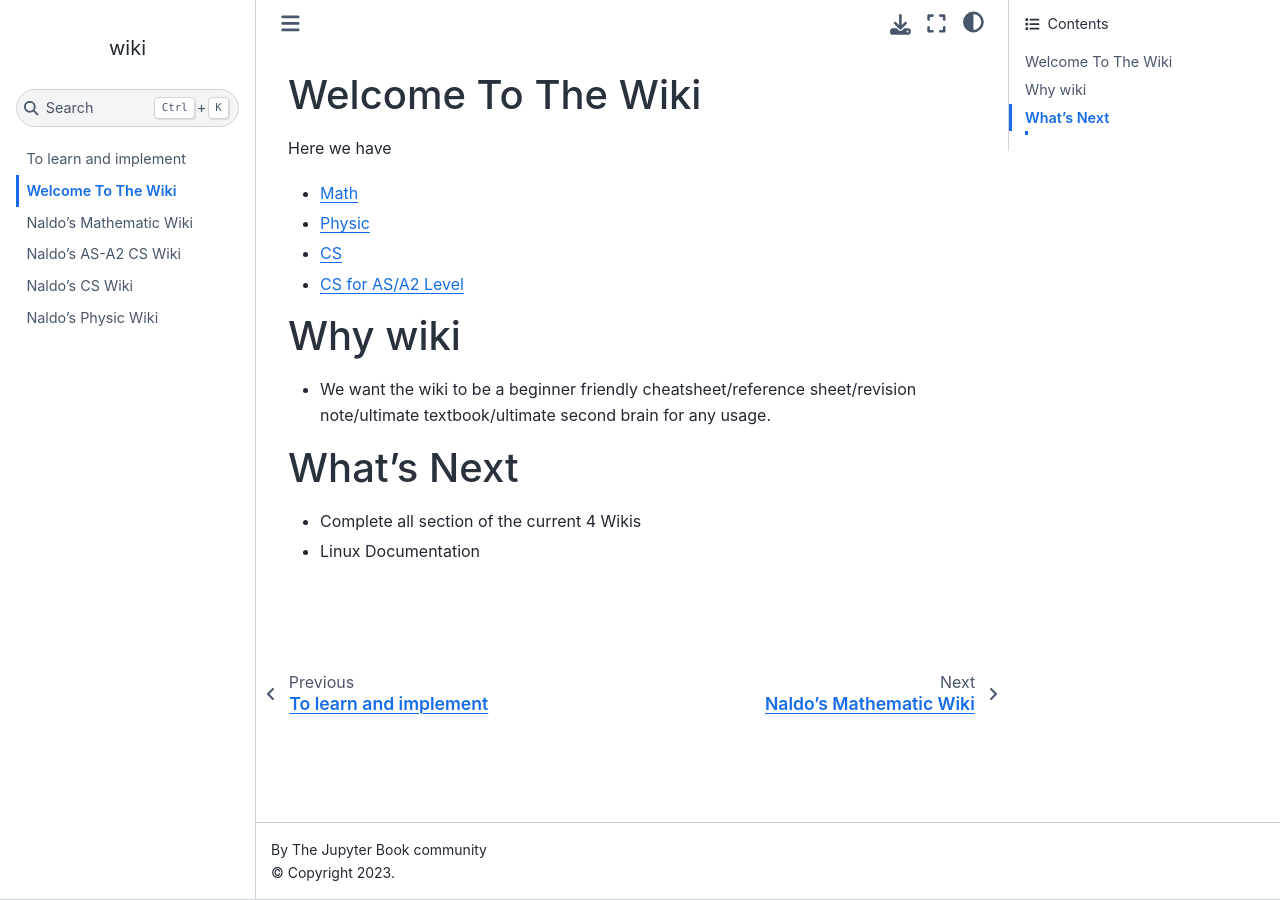
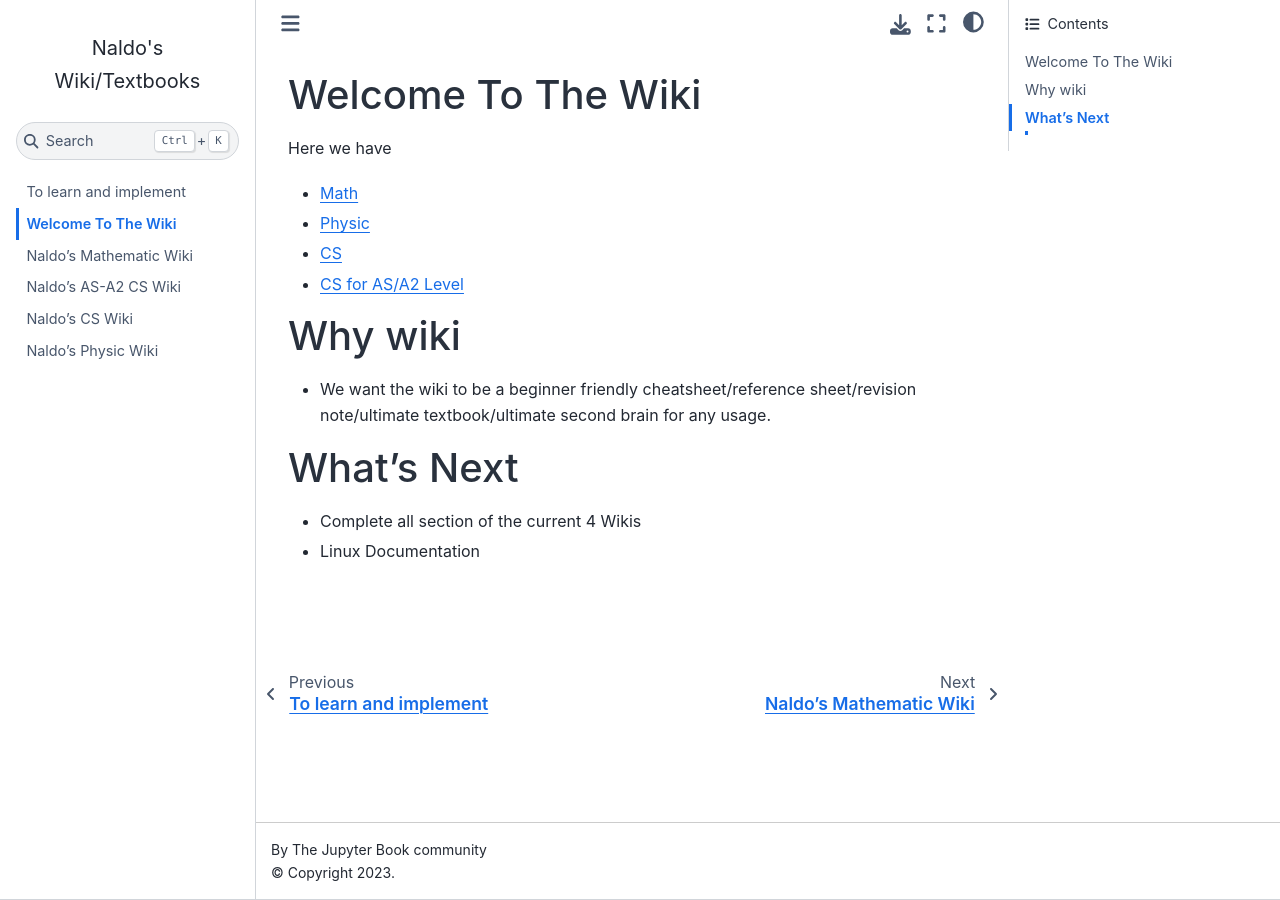
Before and after one commit to solipsse/Wiki1, a Jupyter Book: the page built from content/index.ipynb, in a window 1280 px wide. Built offline with Jupyter Book 1.0.4 settings and Sphinx 7.4.7 and the Sphinx Book theme 1.1.4, drawn with Linux system fonts in a browser that asks for light colours.

Commit message:
Update _config.yml

```diff
--- a/content/_config.yml
+++ b/content/_config.yml
@@ -1 +1 @@
-title: wiki
+title: Naldo's Wiki/Textbooks
```
